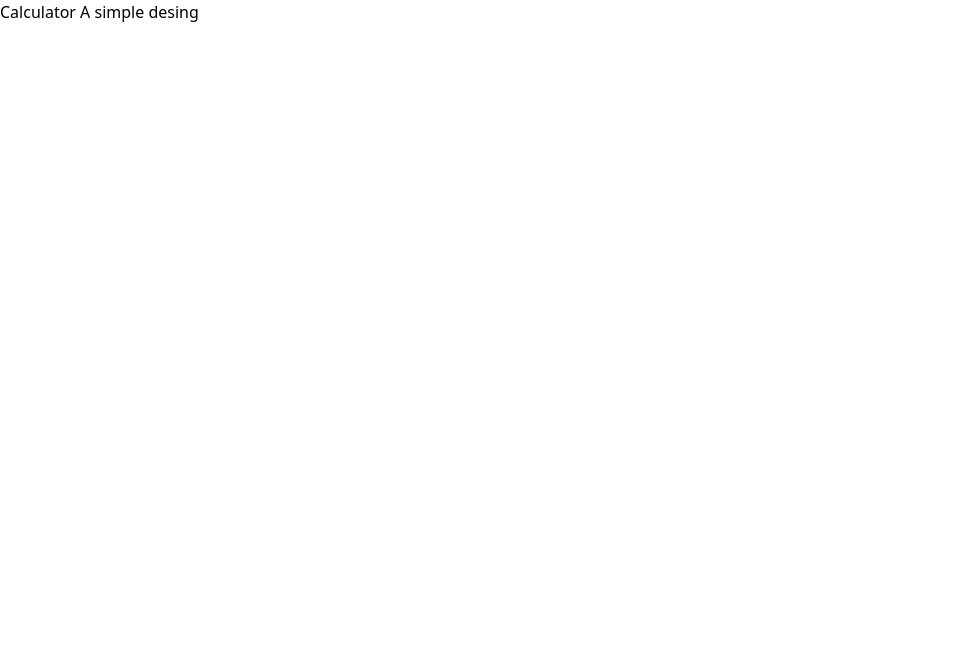
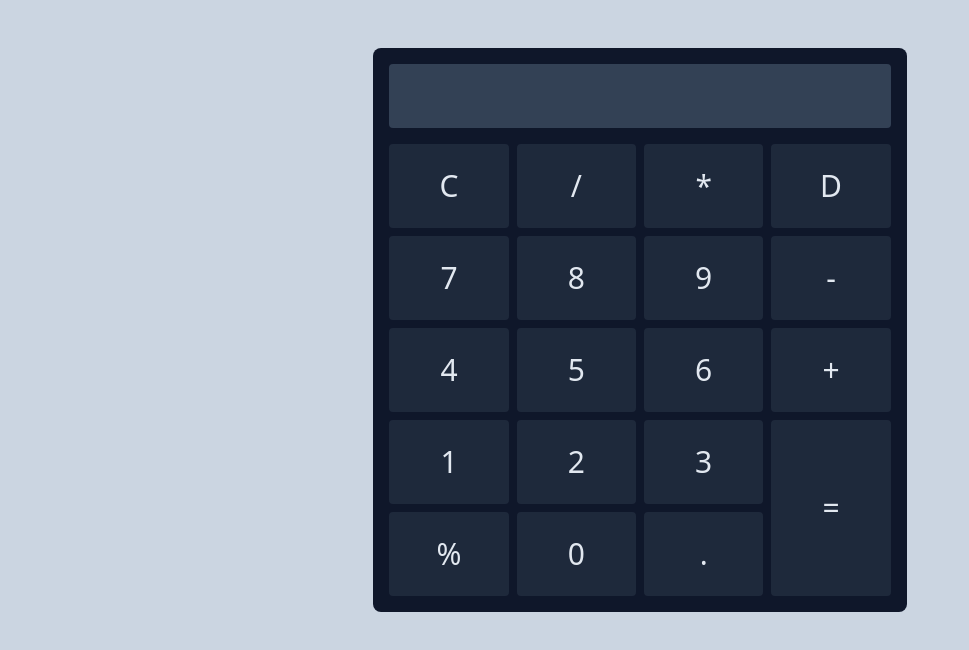
Before and after one commit to ashrafalisimon/Calculator-using-Tailwind-CSS-and-JS, a plain HTML site: page index.html in a window 1280 px wide. Shown: the whole page, without its empty margins (0-969 px from the left). Drawn offline with nearby package versions, Linux system fonts and the light colour scheme.

Commit message:
design complete

```diff
--- a/index.html
+++ b/index.html
@@ -6,7 +6,32 @@
     <title>Calculator </title>
     <script src="https://cdn.tailwindcss.com"></script>
 </head>
-<body>
-    <h1>Calculator A simple desing</h1>
+<body class="bg-slate-300">
+    <section class="w-5/12 mx-auto bg-slate-900  mt-12 p-4 rounded-lg">
+            <div>
+                <input class="w-full px-1 py-4 rounded bg-slate-700  border-0  focus:outline-none focus:bg-slate-700 text-white font-medium text-2xl text-end" type="text">
+            </div>
+            <div class="grid  grid-cols-4 text-slate-200 mt-4 gap-2" >
+                <button class="bg-slate-800 text-3xl rounded py-6 hover:bg-slate-900">C</button>
+                <button class="bg-slate-800 text-3xl rounded py-6 hover:bg-slate-900">/</button>
+                <button class="bg-slate-800 text-3xl rounded py-6 hover:bg-slate-900">*</button>
+                <button class="bg-slate-800 text-3xl rounded py-6 hover:bg-slate-900">D</button>
+                <button class="bg-slate-800 text-3xl rounded py-6 hover:bg-slate-900">7</button>
+                <button class="bg-slate-800 text-3xl rounded py-6 hover:bg-slate-900">8</button>
+                <button class="bg-slate-800 text-3xl rounded py-6 hover:bg-slate-900">9</button>
+                <button class="bg-slate-800 text-3xl rounded py-6 hover:bg-slate-900">-</button>
+                <button class="bg-slate-800 text-3xl rounded py-6 hover:bg-slate-900">4</button>
+                <button class="bg-slate-800 text-3xl rounded py-6 hover:bg-slate-900">5</button>
+                <button class="bg-slate-800 text-3xl rounded py-6 hover:bg-slate-900">6</button>
+                <button class="bg-slate-800 text-3xl rounded py-6 hover:bg-slate-900">+</button>
+                <button class="bg-slate-800 text-3xl rounded py-6 hover:bg-slate-900">1</button>
+                <button class="bg-slate-800 text-3xl rounded py-6 hover:bg-slate-900">2</button>
+                <button class="bg-slate-800 text-3xl rounded py-6 hover:bg-slate-900">3</button>
+                <button class="row-span-2 bg-slate-800 text-3xl rounded py-6 hover:bg-slate-900">=</button>
+                <button class="bg-slate-800 text-3xl rounded py-6 hover:bg-slate-900">%</button>
+                <button class="bg-slate-800 text-3xl rounded py-6 hover:bg-slate-900">0</button>
+                <button class="bg-slate-800 text-3xl rounded py-6 hover:bg-slate-900">.</button>
+            </div>
+    </section>
 </body>
 </html>
```
